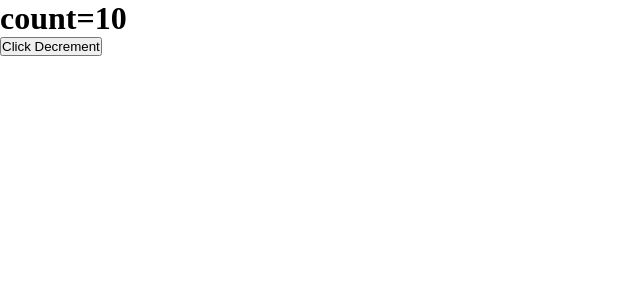
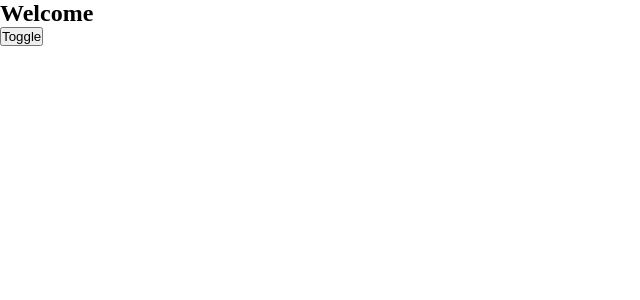
Before and after one commit to VijaylaxmiKaragaon/ReactJS, a React (Vite) app in the folder DCL/: page / in a window 1280 px wide. Shown: the top 300 px of the page, without its empty margins (0-640 px from the left). Built offline with nearby package versions, Linux system fonts and the light colour scheme.

Commit message:
Initial commit

```diff
--- a/DCL/src/App.jsx
+++ b/DCL/src/App.jsx
@@ -1,5 +1,6 @@
 import React from "react";
 import DecreaseCounter from './components/DecreaseCounter';
+import ToggleText from "./components/ToggleText";
 // import CounterApp from './components/CounterApp';
 // import May132 from './components/May132';
 // import May13 from './components/may13';
@@ -15,7 +16,8 @@ function App() {
       {/* <May131/> */}
       {/* <May132/> */}
       {/* <CounterApp/> */}
-      <DecreaseCounter/>
+      {/* <DecreaseCounter/> */}
+      <ToggleText/>
     </>
   );
 }
--- /dev/null
+++ b/DCL/src/components/ToggleText.jsx
@@ -0,0 +1,31 @@
+import React, { Component } from "react";
+
+class ToggleText extends Component {
+
+  state = {
+    text: "Welcome"
+  };
+
+  toggle = () => {
+    this.setState({
+      text:
+        this.state.text === "Welcome"
+          ? "Good Bye"
+          : "Welcome"
+    });
+  };
+
+  render() {
+    return (
+      <div>
+        <h2>{this.state.text}</h2>
+
+        <button onClick={this.toggle}>
+          Toggle
+        </button>
+      </div>
+    );
+  }
+}
+
+export default ToggleText;
```
